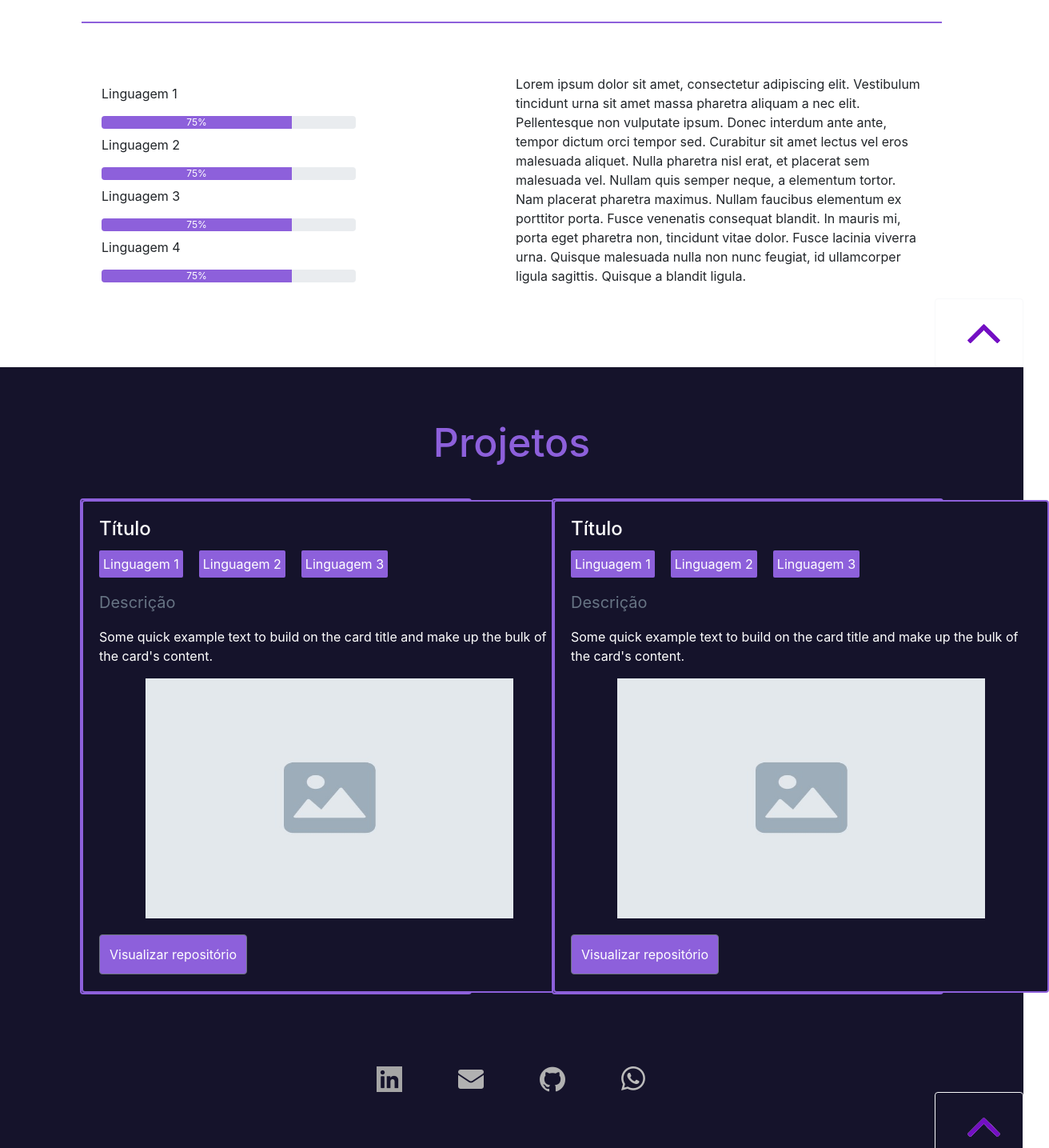
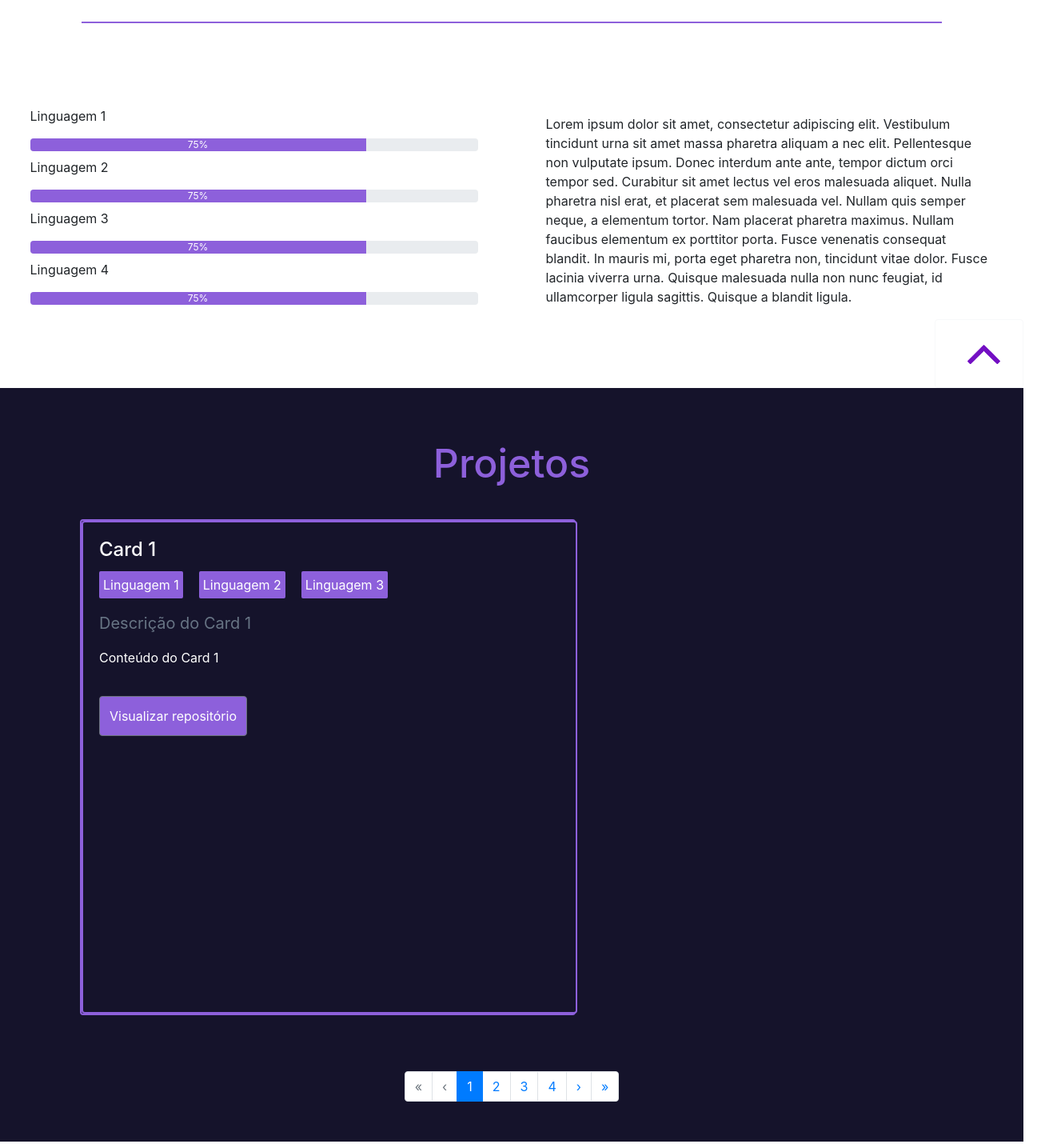
Before and after one commit to milenaa052/portifolio-dev, a Nuxt app: page / in a window 1280 px wide. Shown: the part 5380-6815 px from the top of the page at 80% size, 1312 px wide, since content can reach past the window. Built offline with nearby package versions, Linux system fonts and the light colour scheme.

Commit message:
skils e projetos

```diff
--- a/components/Projetos.vue
+++ b/components/Projetos.vue
@@ -3,77 +3,88 @@
       <h1>Projetos</h1>
 
       <div class="card-container">
-            <div class="card">
-                <b-card title="Título">
+        <div v-for="(card, index) in getCurrentPageCards" :key="index" class="card">
+          <b-card :title="card.title">
             <div class="linguagens">
-                        <b-card-text class="botao">
-                            Linguagem 1
-                        </b-card-text>
-
-                        <b-card-text class="botao">
-                            Linguagem 2
-                        </b-card-text>
-
-                        <b-card-text class="botao">
-                            Linguagem 3
+              <b-card-text v-for="(language, i) in card.languages" :key="i" class="botao">
+                {{ language }}
               </b-card-text>
             </div>
 
             <b-card-text class="descricao">
-                        Descrição
+              {{ card.description }}
             </b-card-text>
 
             <b-card-text>
-                        Some quick example text to build on the card title and make up the bulk of the card's content.
+              {{ card.content }}
             </b-card-text>
 
-                    <b-img src="../static/img.jpeg" class="card-image"></b-img>
-
-                    <b-button class="repositorio">Visualizar repositório</b-button>
-                </b-card>
-            </div>
-
-            <div class="card">
-                <b-card title="Título">
-                    <div class="linguagens">
-                        <b-card-text class="botao">
-                            Linguagem 1
-                        </b-card-text>
-
-                        <b-card-text class="botao">
-                            Linguagem 2
-                        </b-card-text>
-
-                        <b-card-text class="botao">
-                            Linguagem 3
-                        </b-card-text>
-                    </div>
-
-                    <b-card-text class="descricao">
-                        Descrição
-                    </b-card-text>
-
-                    <b-card-text>
-                        Some quick example text to build on the card title and make up the bulk of the card's content.
-                    </b-card-text>
-
-                    <b-img src="../static/img.jpeg" class="card-image"></b-img>
+           <!-- <b-img :src="card.image" :alt="card.title" class="card-image" :key="currentPage"></b-img>-->
 
             <b-button class="repositorio">Visualizar repositório</b-button>
           </b-card>
         </div>
       </div>
+
+      <b-pagination
+        v-model="currentPage"
+        :total-rows="totalCards"
+        :per-page="perPage"
+        aria-controls="card-container"
+      ></b-pagination>
     </section>
   </template>
 
   <script>
   export default {
-    name: "Projetos"
-}
+    name: "Projetos",
+    data() {
+      return {
+        perPage: 1,
+        currentPage: 1,
+        cards: [
+          {
+            title: "Card 1",
+            languages: ["Linguagem 1", "Linguagem 2", "Linguagem 3"],
+            description: "Descrição do Card 1",
+            content: "Conteúdo do Card 1",
+          //  image: require("../static/img.jpeg"),
+          },
+          {
+            title: "Card 2",
+            languages: ["Linguagem 4", "Linguagem 5", "Linguagem 6"],
+            description: "Descrição do Card 2",
+            content: "Conteúdo do Card 2"
+          },
+          {
+            title: "Card 3",
+            languages: ["Linguagem 7", "Linguagem 8", "Linguagem 9"],
+            description: "Descrição do Card 3",
+            content: "Conteúdo do Card 3"
+          },
+          {
+            title: "Card 4",
+            languages: ["Linguagem 10", "Linguagem 11", "Linguagem 12"],
+            description: "Descrição do Card 4",
+            content: "Conteúdo do Card 4"
+          },
+        ],
+      };
+    },
+    computed: {
+      totalCards() {
+        return this.cards.length;
+      },
+      getCurrentPageCards() {
+        const startIndex = (this.currentPage - 1) * this.perPage;
+        const endIndex = startIndex + this.perPage;
+        return this.cards.slice(startIndex, endIndex);
+      },
+    },
+  };
   </script>
 
   <style scoped>
-
  section {
     background-color: #15132b;
 }
@@ -144,4 +155,10 @@ h1{
     background-color: #241c45;
     border-color: #8d60db;
 }
+
+ul.pagination.b-pagination{
+ color: #8d60db;
+ justify-content: center;
+ padding-bottom: 50px;
+}
 </style>
--- a/components/Skils.vue
+++ b/components/Skils.vue
@@ -1,38 +1,44 @@
 <template>
     <section>
-        <h1>Skils</h1>
-        <hr>
+      <h1>Skills</h1>
+      <hr />
 
       <div class="skils">
         <div class="barras">
           <p>Linguagem 1</p>
-                <div class="progress w-50 mb-2">
-                    <div role="progressbar" class="progress-bar">75%</div>
+          <div class="progress w-100 mb-2">
+            <div role="progressbar" class="progress-bar" style="width: 75%;">75%</div>
           </div>
 
           <p>Linguagem 2</p>
-                <div class="progress w-50 mb-2">
-                    <div role="progressbar" class="progress-bar">75%</div>
+          <div class="progress w-100 mb-2">
+            <div role="progressbar" class="progress-bar" style="width: 75%;">75%</div>
           </div>
 
           <p>Linguagem 3</p>
-                <div class="progress w-50 mb-2">
-                    <div role="progressbar" class="progress-bar">75%</div>
+          <div class="progress w-100 mb-2">
+            <div role="progressbar" class="progress-bar" style="width: 75%;">75%</div>
           </div>
 
           <p>Linguagem 4</p>
-                <div class="progress w-50 mb-2">
-                    <div role="progressbar" class="progress-bar">75%</div>
+          <div class="progress w-100 mb-2">
+            <div role="progressbar" class="progress-bar" style="width: 75%;">75%</div>
           </div>
         </div>
 
         <div class="texto">
-                <p>Lorem ipsum dolor sit amet, consectetur adipiscing elit. Vestibulum tincidunt urna sit amet massa pharetra aliquam a nec elit.
-                        Pellentesque non vulputate ipsum. Donec interdum ante ante, tempor dictum orci tempor sed. Curabitur sit amet lectus vel eros
-                        malesuada aliquet. Nulla pharetra nisl erat, et placerat sem malesuada vel. Nullam quis semper neque, a elementum tortor. Nam
-                        placerat pharetra maximus. Nullam faucibus elementum ex porttitor porta. Fusce venenatis consequat blandit. In mauris mi,
-                        porta eget pharetra non, tincidunt vitae dolor. Fusce lacinia viverra urna. Quisque malesuada nulla non nunc feugiat, id
-                        ullamcorper ligula sagittis. Quisque a blandit ligula.</p>
+          <p>
+            Lorem ipsum dolor sit amet, consectetur adipiscing elit. Vestibulum
+            tincidunt urna sit amet massa pharetra aliquam a nec elit. Pellentesque
+            non vulputate ipsum. Donec interdum ante ante, tempor dictum orci tempor
+            sed. Curabitur sit amet lectus vel eros malesuada aliquet. Nulla pharetra
+            nisl erat, et placerat sem malesuada vel. Nullam quis semper neque, a
+            elementum tortor. Nam placerat pharetra maximus. Nullam faucibus elementum
+            ex porttitor porta. Fusce venenatis consequat blandit. In mauris mi,
+            porta eget pharetra non, tincidunt vitae dolor. Fusce lacinia viverra
+            urna. Quisque malesuada nulla non nunc feugiat, id ullamcorper ligula
+            sagittis. Quisque a blandit ligula.
+          </p>
         </div>
       </div>
 
@@ -46,13 +52,12 @@
 
   <script>
   export default {
-    name: "Skils"
-}
+    name: "Skills",
+  };
   </script>
 
-
   <style scoped>
-section{
+  section {
     background-color: white;
   }
 
@@ -63,7 +68,7 @@ h1 {
     margin-top: 3%;
   }
 
-hr{
+  hr {
     border: none;
     border-top: 2px solid #8d60db;
     margin: 3% 8% 5%;
@@ -81,15 +86,30 @@ hr{
     align-items: flex-start;
   }
 
-
   .barras {
     margin: auto;
     width: 100%;
-  margin-left: 20%;
+    max-width: 600px;
+    padding: 0 20px;
+    margin-top: 40px;
   }
 
   .texto {
     margin: auto;
-  margin-right: 20%;
+    max-width: 600px;
+    padding: 0 20px;
+    margin-top: 50px;
+  }
+
+
+  @media (max-width: 768px) {
+    .skils {
+      grid-template-columns: 1fr;
+    }
+
+    .barras,
+    .texto {
+      padding: 0 10px;
+    }
   }
   </style>
```
Lines whose indentation alone changed are shown as unchanged.
